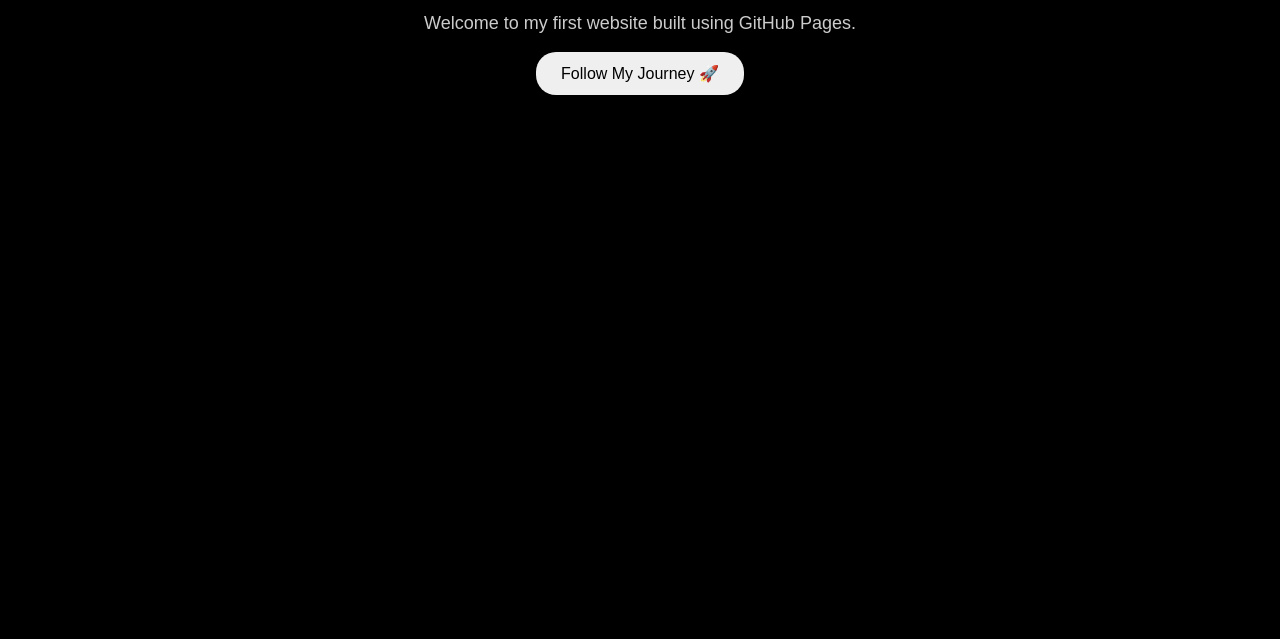
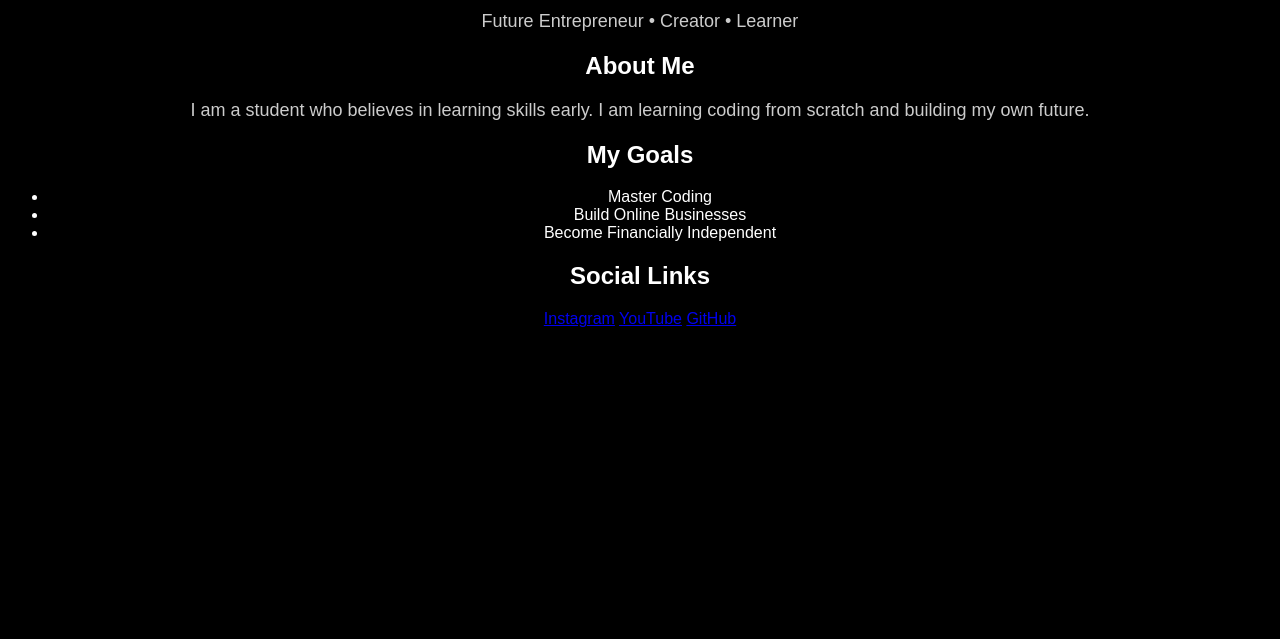
Before and after one commit to sksatyamz/sksatyamz.github.io, a plain HTML site: page index.html in a window 1280 px wide. Shown: the part 161-800 px from the top of the page. Drawn offline with Linux system fonts and the light colour scheme.

Commit message:
Update index.html

```diff
--- a/index.html
+++ b/index.html
@@ -2,15 +2,41 @@
 <html lang="en">
 <head>
   <meta charset="UTF-8">
-  <title>Satyam | Official Website</title>
+  <title>Satyam | Personal Website</title>
   <link rel="stylesheet" href="style.css">
 </head>
 <body>
 
-  <h1>👋 Hello, I am Satyam</h1>
-  <p>Welcome to my first website built using GitHub Pages.</p>
+  <div class="container">
 
-  <button>Follow My Journey 🚀</button>
+    <h1>Satyam Kumar</h1>
+    <p class="tagline">Future Entrepreneur • Creator • Learner</p>
+
+    <section>
+      <h2>About Me</h2>
+      <p>
+        I am a student who believes in learning skills early.
+        I am learning coding from scratch and building my own future.
+      </p>
+    </section>
+
+    <section>
+      <h2>My Goals</h2>
+      <ul>
+        <li>Master Coding</li>
+        <li>Build Online Businesses</li>
+        <li>Become Financially Independent</li>
+      </ul>
+    </section>
+
+    <section>
+      <h2>Social Links</h2>
+      <a href="#">Instagram</a>
+      <a href="#">YouTube</a>
+      <a href="#">GitHub</a>
+    </section>
+
+  </div>
 
 </body>
 </html>
```
